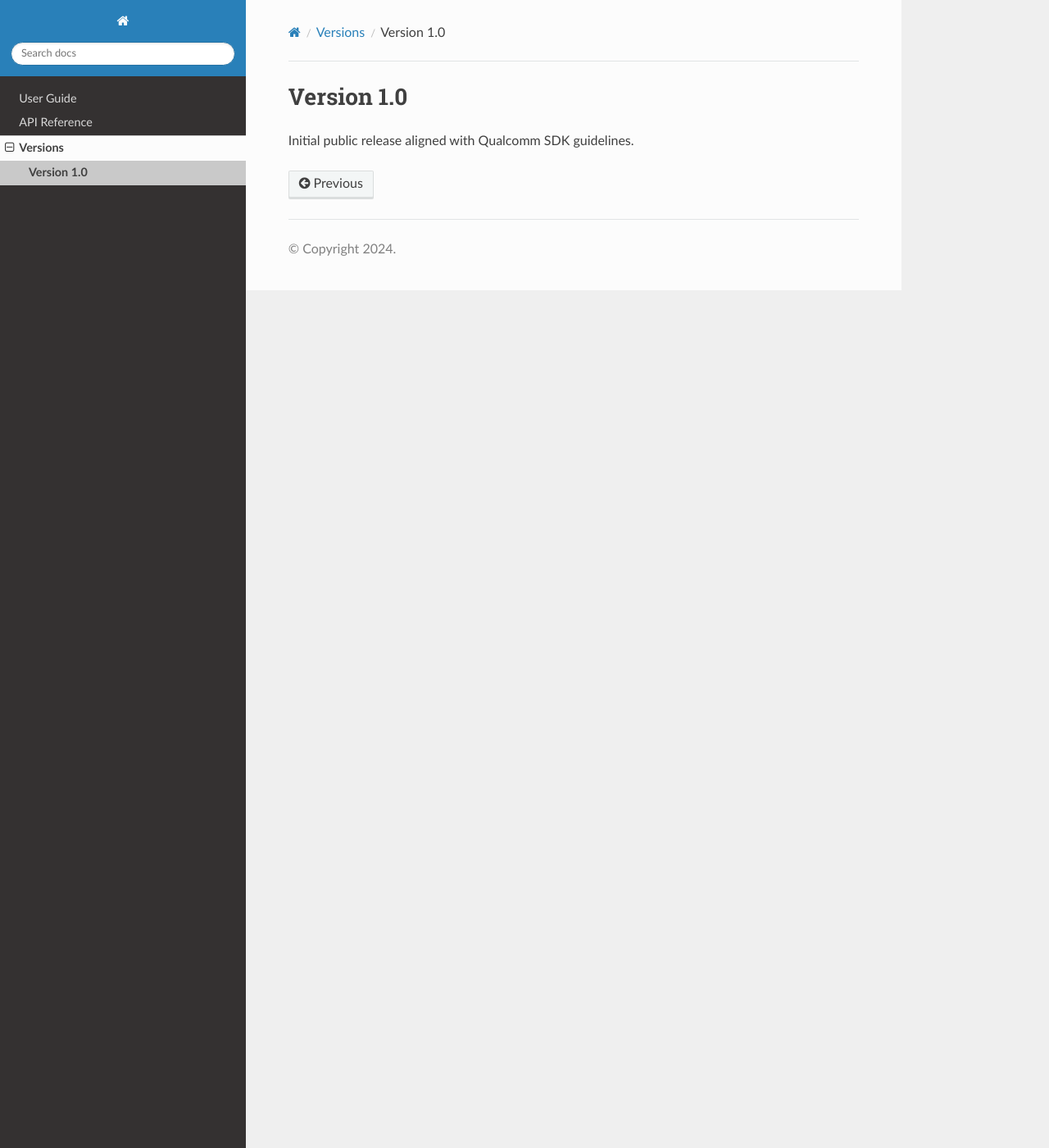
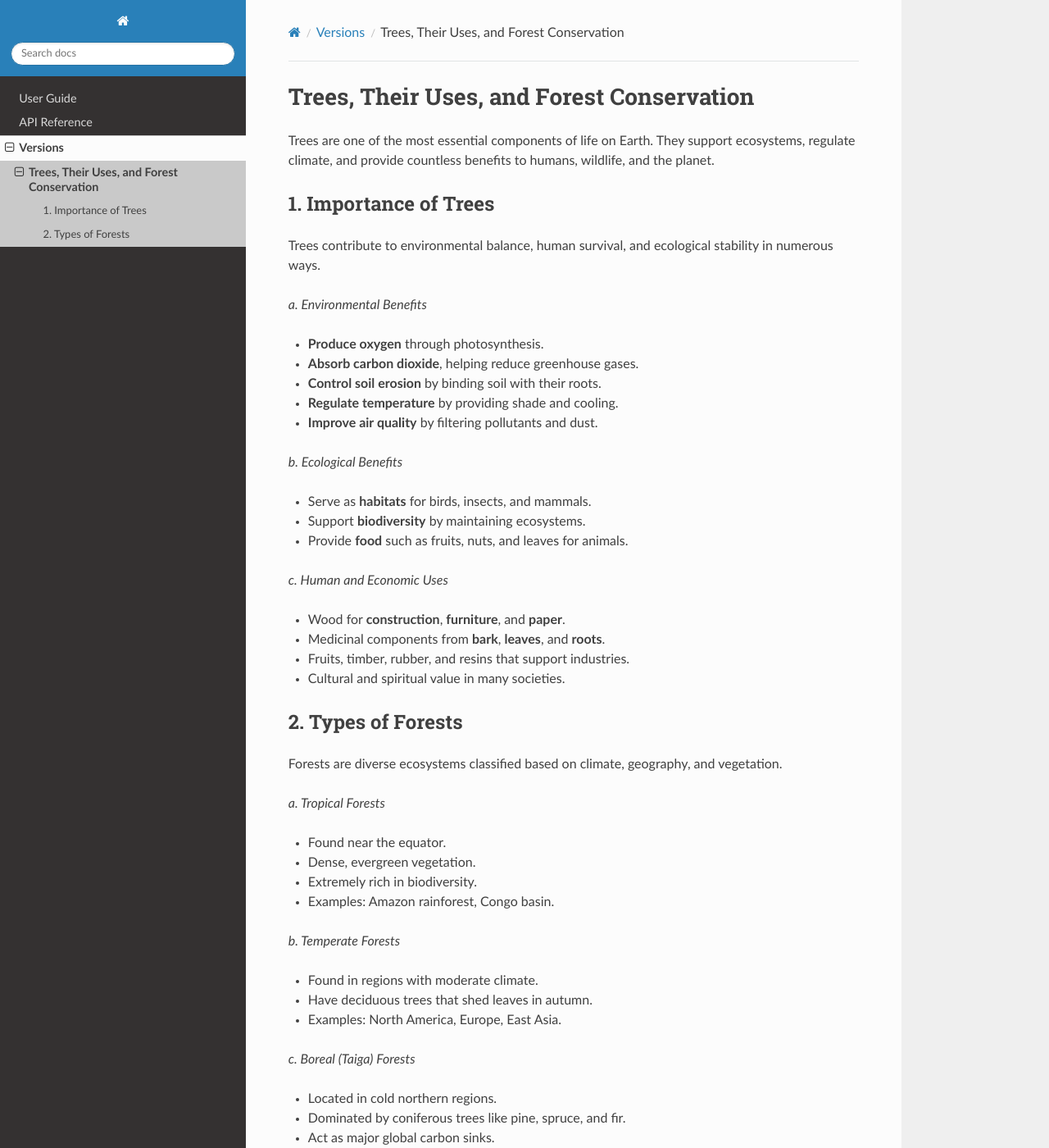
Before and after one commit to manibabu7/publicrstdoc, a Sphinx documentation site: the page built from docs/versions/v1_0.rst, in a window 1280 px wide and 1400 px high. Shown: the whole window at 82% size. Built offline with Sphinx 7.4.7 and the Read the Docs theme 3.1.0, drawn with Linux system fonts in a browser that asks for light colours; pages that are not in the unit, such as notebooks, are missing from menus.

Commit message:
Update v1_0.rst

```diff
--- a/docs/versions/v1_0.rst
+++ b/docs/versions/v1_0.rst
@@ -1,4 +1,61 @@
-Version 1.0
-===========
+=========================================
+Trees, Their Uses, and Forest Conservation
+=========================================
 
-Initial public release aligned with Qualcomm SDK guidelines.
+Trees are one of the most essential components of life on Earth.
+They support ecosystems, regulate climate, and provide countless
+benefits to humans, wildlife, and the planet.
+
+------------------------------
+1. Importance of Trees
+------------------------------
+
+Trees contribute to environmental balance, human survival, and
+ecological stability in numerous ways.
+
+*a. Environmental Benefits*
+
+- **Produce oxygen** through photosynthesis.
+- **Absorb carbon dioxide**, helping reduce greenhouse gases.
+- **Control soil erosion** by binding soil with their roots.
+- **Regulate temperature** by providing shade and cooling.
+- **Improve air quality** by filtering pollutants and dust.
+
+*b. Ecological Benefits*
+
+- Serve as **habitats** for birds, insects, and mammals.
+- Support **biodiversity** by maintaining ecosystems.
+- Provide **food** such as fruits, nuts, and leaves for animals.
+
+*c. Human and Economic Uses*
+
+- Wood for **construction**, **furniture**, and **paper**.
+- Medicinal components from **bark**, **leaves**, and **roots**.
+- Fruits, timber, rubber, and resins that support industries.
+- Cultural and spiritual value in many societies.
+
+------------------------------
+2. Types of Forests
+------------------------------
+
+Forests are diverse ecosystems classified based on climate, geography,
+and vegetation.
+
+*a. Tropical Forests*
+
+- Found near the equator.
+- Dense, evergreen vegetation.
+- Extremely rich in biodiversity.
+- Examples: Amazon rainforest, Congo basin.
+
+*b. Temperate Forests*
+
+- Found in regions with moderate climate.
+- Have deciduous trees that shed leaves in autumn.
+- Examples: North America, Europe, East Asia.
+
+*c. Boreal (Taiga) Forests*
+
+- Located in cold northern regions.
+- Dominated by coniferous trees like pine, spruce, and fir.
+- Act as major global carbon sinks.
```
